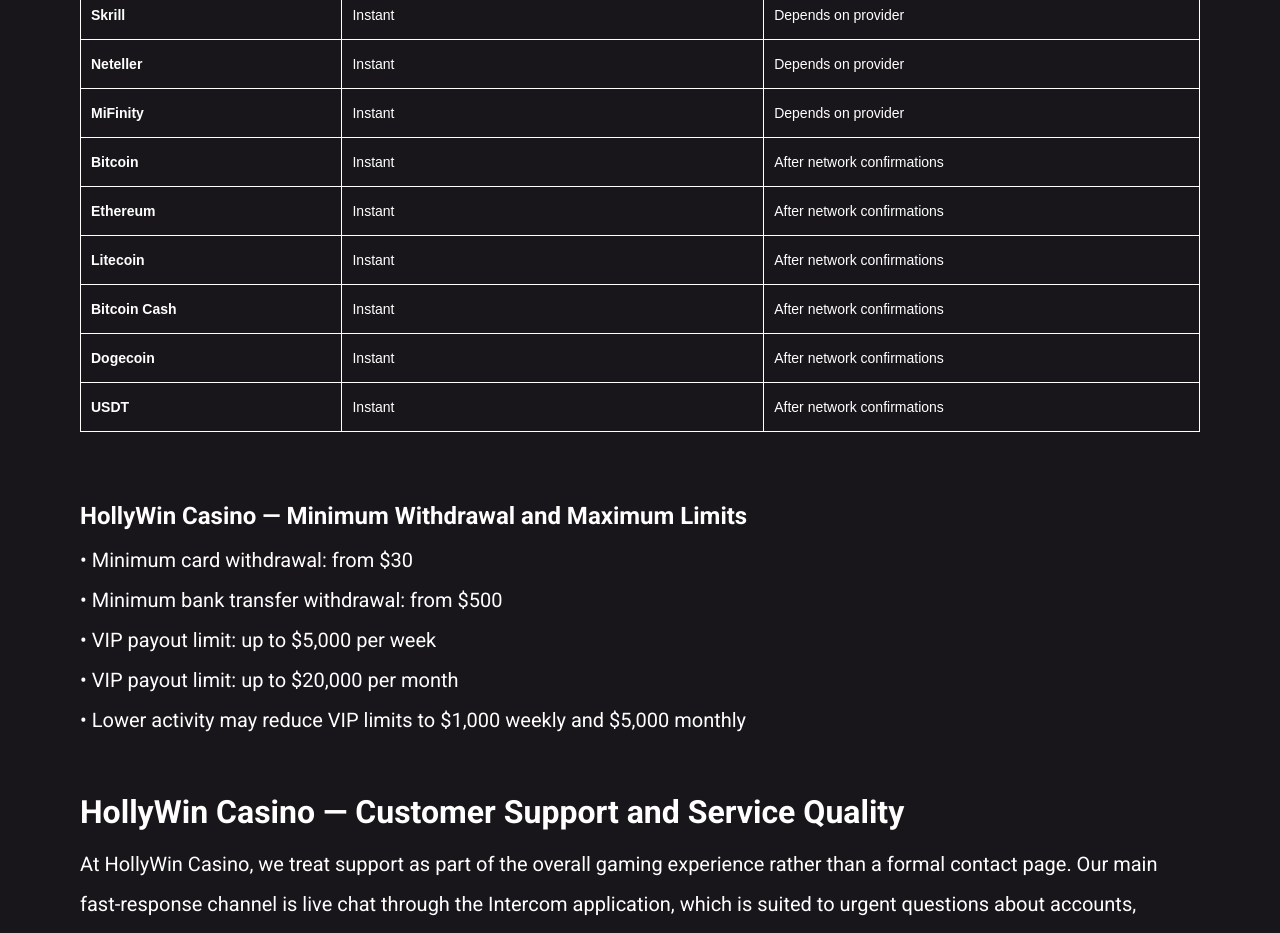
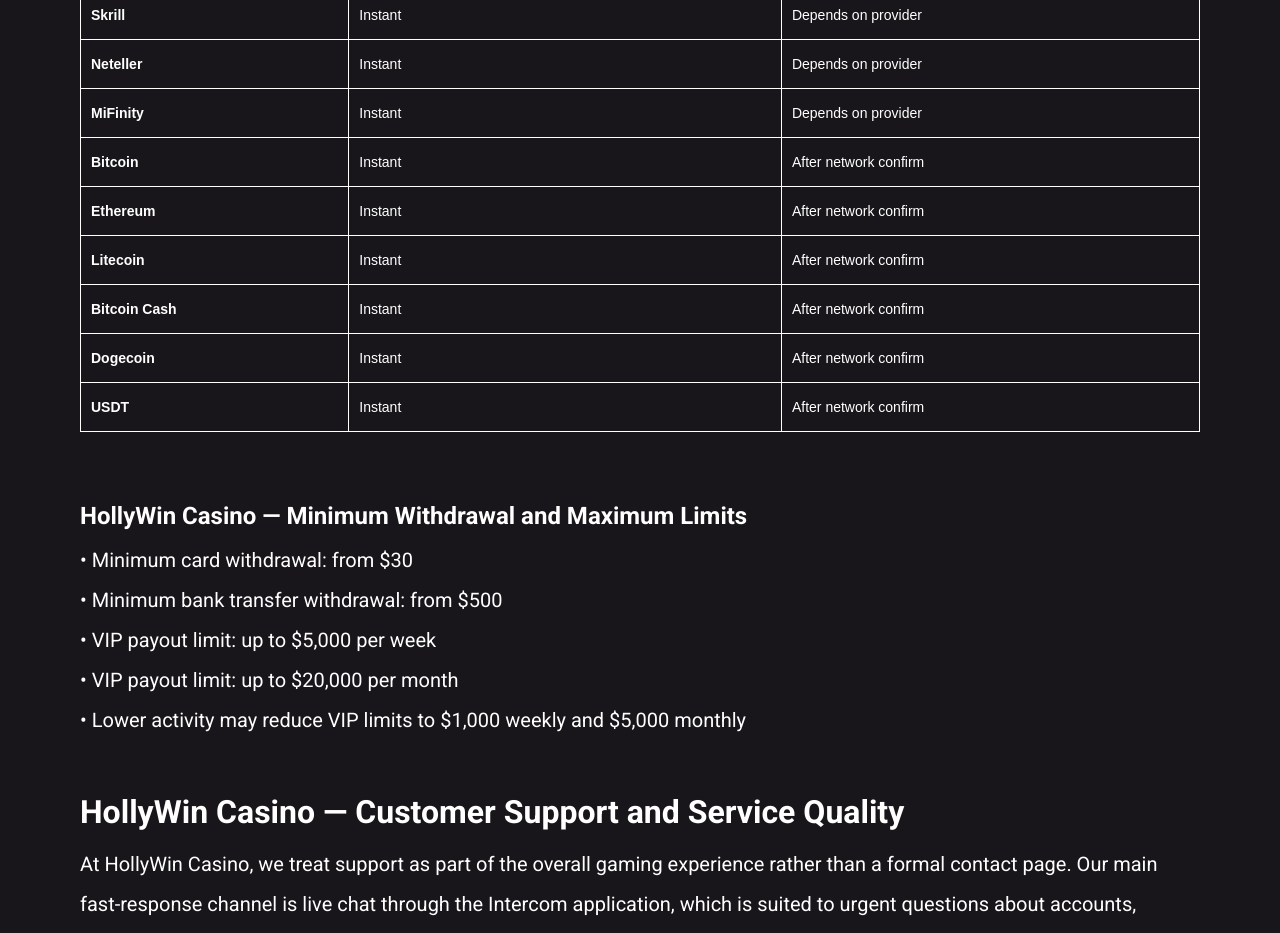
Before and after one commit to adk-cf-admin/hollywin-onlinecom-1774266130, a plain HTML site: page index.html in a window 1280 px wide. Shown: the part 9000-9933 px from the top of the page. Drawn offline with Linux system fonts and the light colour scheme; no server answers.

Commit message:
Site update

```diff
--- a/index.html
+++ b/index.html
@@ -456,32 +456,32 @@
     <tr>
       <td style="border: 1px solid #ffffff; padding: 10px;"><strong>Bitcoin</strong></td>
       <td style="border: 1px solid #ffffff; padding: 10px;">Instant</td>
-      <td style="border: 1px solid #ffffff; padding: 10px;">After network confirm&shy;ations</td>
+      <td style="border: 1px solid #ffffff; padding: 10px;">After network confirm</td>
     </tr>
     <tr>
       <td style="border: 1px solid #ffffff; padding: 10px;"><strong>Ethereum</strong></td>
       <td style="border: 1px solid #ffffff; padding: 10px;">Instant</td>
-      <td style="border: 1px solid #ffffff; padding: 10px;">After network confirm&shy;ations</td>
+      <td style="border: 1px solid #ffffff; padding: 10px;">After network confirm</td>
     </tr>
     <tr>
       <td style="border: 1px solid #ffffff; padding: 10px;"><strong>Litecoin</strong></td>
       <td style="border: 1px solid #ffffff; padding: 10px;">Instant</td>
-      <td style="border: 1px solid #ffffff; padding: 10px;">After network confirmations</td>
+      <td style="border: 1px solid #ffffff; padding: 10px;">After network confirm</td>
     </tr>
     <tr>
       <td style="border: 1px solid #ffffff; padding: 10px;"><strong>Bitcoin Cash</strong></td>
       <td style="border: 1px solid #ffffff; padding: 10px;">Instant</td>
-      <td style="border: 1px solid #ffffff; padding: 10px;">After network confirm&shy;ations</td>
+      <td style="border: 1px solid #ffffff; padding: 10px;">After network confirm</td>
     </tr>
     <tr>
       <td style="border: 1px solid #ffffff; padding: 10px;"><strong>Dogecoin</strong></td>
       <td style="border: 1px solid #ffffff; padding: 10px;">Instant</td>
-      <td style="border: 1px solid #ffffff; padding: 10px;">After network confirm&shy;ations</td>
+      <td style="border: 1px solid #ffffff; padding: 10px;">After network confirm</td>
     </tr>
     <tr>
       <td style="border: 1px solid #ffffff; padding: 10px;"><strong>USDT</strong></td>
       <td style="border: 1px solid #ffffff; padding: 10px;">Instant</td>
-      <td style="border: 1px solid #ffffff; padding: 10px;">After network confirm&shy;ations</td>
+      <td style="border: 1px solid #ffffff; padding: 10px;">After network confirm</td>
     </tr>
   </tbody>
 </table>
--- a/sitemap.xml
+++ b/sitemap.xml
@@ -3,7 +3,7 @@
       <url>
           <loc>https://hollywin-online.com</loc>
 
-        <lastmod>2026-03-23T11:42:12.077Z</lastmod>
+        <lastmod>2026-03-23T11:50:50.852Z</lastmod>
         <changefreq>yearly</changefreq>
         <priority>1.0</priority>
       </url>
```
Also changed, not shown: config.json (+1 -1 lines), 1 other file.
